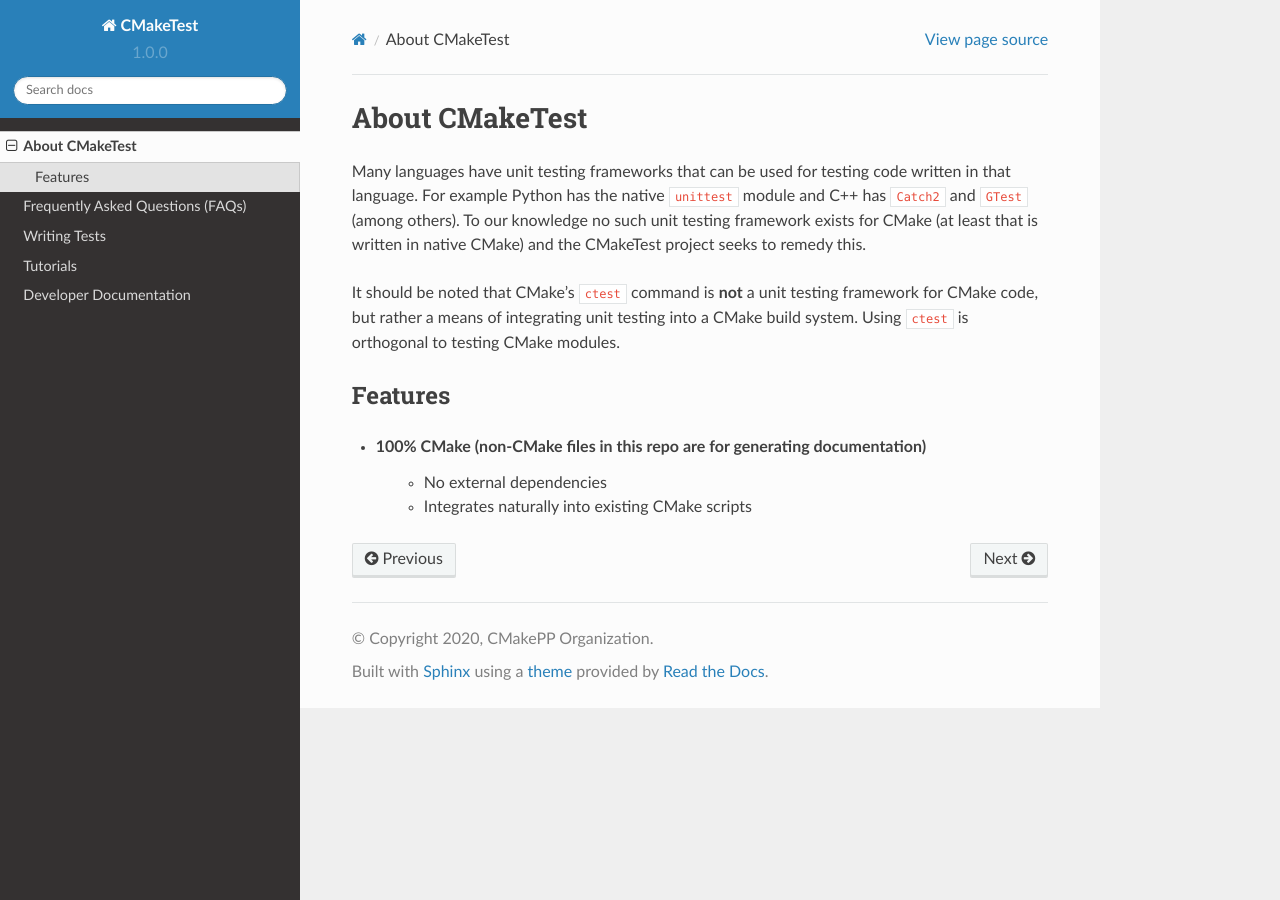
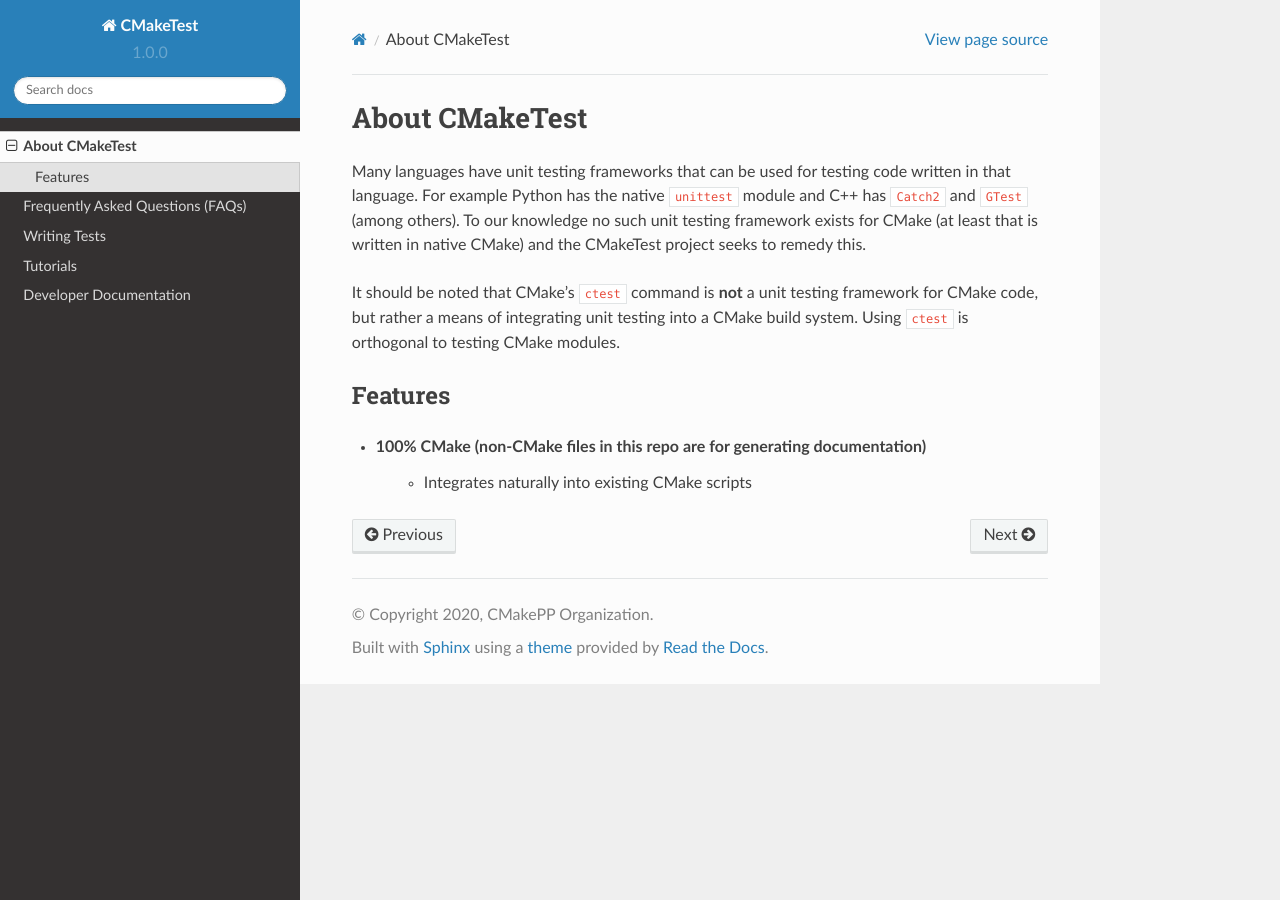
Before and after one commit to CMakePP/CMakeTest, a Sphinx documentation site: the page built from docs/source/about.rst, in a window 1280 px wide. Built offline with Sphinx 7.4.7 and the Read the Docs theme 2.0.0, drawn with Linux system fonts in a browser that asks for light colours; pages that are not in the unit, such as notebooks, are missing from menus.

Commit message:
Fix claim about no external dependencies, we depend on CMakePP now

```diff
--- a/docs/source/about.rst
+++ b/docs/source/about.rst
@@ -15,5 +15,4 @@
 --------
 
 - 100% CMake (non-CMake files in this repo are for generating documentation)
-   - No external dependencies
    - Integrates naturally into existing CMake scripts
```
